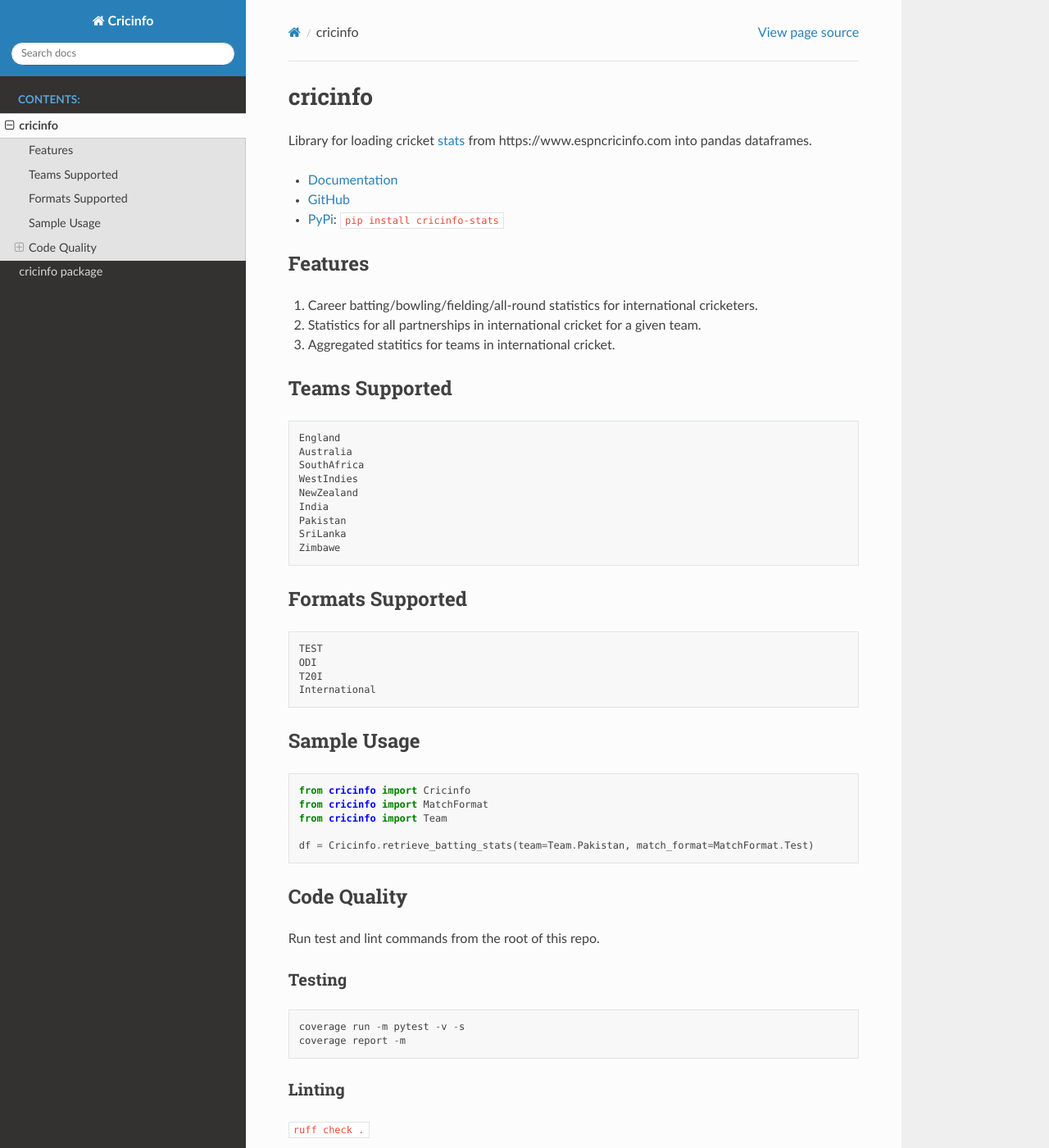
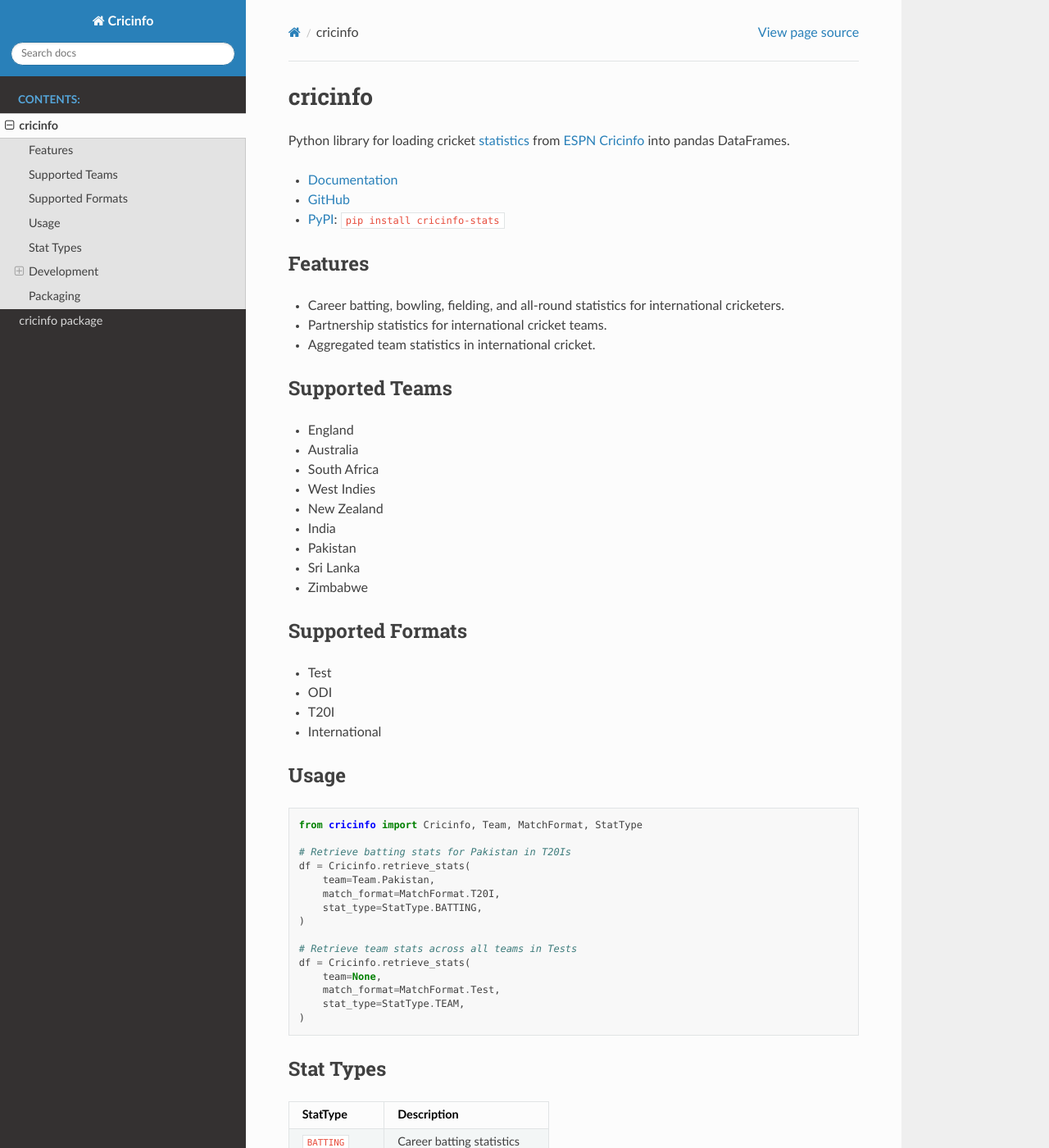
Before and after one commit to aaraza/cricinfo, a Sphinx documentation site: the page built from docs/source/README.md, in a window 1280 px wide and 1400 px high. Shown: the whole window at 82% size. Built offline with Sphinx 7.4.7 and the Read the Docs theme 3.1.0, drawn with Linux system fonts in a browser that asks for light colours; some of the changed text lies outside the part shown.

Commit message:
Update documentation across project
Add module docstring to __init__.py, expand StatType docstring, sync
docs/source/README.md with root README, add StatType to Sphinx autodoc,
remove duplicate config definitions in conf.py, fix setup.py description
and bump python_requires to 3.10+ (required by union type syntax).

Co-Authored-By: Claude Opus 4.6 <noreply@anthropic.com>

````diff
--- a/cricinfo/__init__.py
+++ b/cricinfo/__init__.py
@@ -1,3 +1,5 @@
+"""Python library for loading cricket statistics from ESPN Cricinfo into pandas DataFrames."""
+
 from .cricinfo import Cricinfo
 from .match_format import MatchFormat
 from .stat_type import StatType
--- a/docs/source/README.md
+++ b/docs/source/README.md
@@ -1,63 +1,94 @@
 # cricinfo
 
-Library for loading cricket [stats](https://stats.espncricinfo.com/ci/engine/stats/index.html) from https://www.espncricinfo.com into pandas dataframes.
+Python library for loading cricket [statistics](https://stats.espncricinfo.com/ci/engine/stats/index.html) from [ESPN Cricinfo](https://www.espncricinfo.com) into pandas DataFrames.
 
 - [Documentation](https://cricinfo.readthedocs.io/en/latest/)
 - [GitHub](https://github.com/aaraza/cricinfo)
-- [PyPi](https://pypi.org/project/cricinfo-stats/): `pip install cricinfo-stats`
+- [PyPI](https://pypi.org/project/cricinfo-stats/): `pip install cricinfo-stats`
 
 ## Features
 
-1. Career batting/bowling/fielding/all-round statistics for international cricketers.
-2. Statistics for all partnerships in international cricket for a given team.
-3. Aggregated statitics for teams in international cricket.
+- Career batting, bowling, fielding, and all-round statistics for international cricketers.
+- Partnership statistics for international cricket teams.
+- Aggregated team statistics in international cricket.
 
-## Teams Supported
-```
-England
-Australia
-SouthAfrica
-WestIndies
-NewZealand
-India
-Pakistan
-SriLanka
-Zimbawe
+## Supported Teams
+
+- England
+- Australia
+- South Africa
+- West Indies
+- New Zealand
+- India
+- Pakistan
+- Sri Lanka
+- Zimbabwe
+
+## Supported Formats
+
+- Test
+- ODI
+- T20I
+- International
+
+## Usage
+
+```python
+from cricinfo import Cricinfo, Team, MatchFormat, StatType
+
+# Retrieve batting stats for Pakistan in T20Is
+df = Cricinfo.retrieve_stats(
+    team=Team.Pakistan,
+    match_format=MatchFormat.T20I,
+    stat_type=StatType.BATTING,
+)
+
+# Retrieve team stats across all teams in Tests
+df = Cricinfo.retrieve_stats(
+    team=None,
+    match_format=MatchFormat.Test,
+    stat_type=StatType.TEAM,
+)
 ```
 
-## Formats Supported
-```
-TEST
-ODI
-T20I
-International
-```
+## Stat Types
 
-## Sample Usage
-```
-from cricinfo import Cricinfo
-from cricinfo import MatchFormat
-from cricinfo import Team
+| StatType | Description |
+|---|---|
+| `BATTING` | Career batting statistics |
+| `BOWLING` | Career bowling statistics |
+| `FIELDING` | Career fielding statistics |
+| `ALLROUND` | Career all-round statistics |
+| `PARTNERSHIP` | Partnership statistics |
+| `TEAM` | Team statistics |
+| `AGGREGATE` | Aggregated team statistics |
 
-df = Cricinfo.retrieve_batting_stats(team=Team.Pakistan, match_format=MatchFormat.Test)
-```
-
-## Code Quality
-Run test and lint commands from the root of this repo.
+## Development
 
 ### Testing
+
 ```
 coverage run -m pytest -v -s
 coverage report -m
 ```
 
 ### Linting
-`ruff check .`
+
+```
+ruff check .
+```
 
 ### Documentation
+
 ```
 cp README.md docs/source/README.md
 cd docs/
 make clean
 make html
 ```
+
+## Packaging
+
+Update the version in:
+1. `setup.py`
+2. `docs/source/conf.py`
--- a/docs/source/conf.py
+++ b/docs/source/conf.py
@@ -18,7 +18,14 @@ release = '1.0.4'
 # -- General configuration ---------------------------------------------------
 # https://www.sphinx-doc.org/en/master/usage/configuration.html#general-configuration
 
-extensions = []
+extensions = [
+    'sphinx.ext.autodoc',
+    'sphinx.ext.napoleon',
+    'sphinx.ext.viewcode',
+    'sphinx.ext.autosummary',
+    'sphinx.ext.intersphinx',
+    'myst_parser',
+]
 
 templates_path = ['_templates']
 exclude_patterns = []
@@ -26,21 +33,10 @@ exclude_patterns = []
 # -- Options for HTML output -------------------------------------------------
 # https://www.sphinx-doc.org/en/master/usage/configuration.html#options-for-html-output
 
-html_theme = 'alabaster'
+html_theme = 'sphinx_rtd_theme'
 html_static_path = ['_static']
 
-
-
-extensions = [
-    'sphinx.ext.autodoc',          # Automatically document modules
-    'sphinx.ext.napoleon',         # Support for Google/NumPy style docstrings
-    'sphinx.ext.viewcode',         # Add links to source code
-    'sphinx.ext.autosummary',      # Generate summaries for modules/classes
-    'sphinx.ext.intersphinx',
-    'myst_parser'
-]
-
-html_theme = 'sphinx_rtd_theme'
+# -- Autodoc configuration ---------------------------------------------------
 
 autodoc_default_options = {
     'members': True,
@@ -51,6 +47,8 @@ autodoc_default_options = {
     'show-inheritance': True,
 }
 
+# -- Intersphinx configuration -----------------------------------------------
+
 intersphinx_mapping = {
     'python': ('https://docs.python.org/3', None),
 }
--- a/pyproject.toml
+++ b/pyproject.toml
@@ -1,3 +1,6 @@
 [build-system]
 requires = ["setuptools", "wheel"]
 build-backend = "setuptools.build_meta"
+
+[tool.pytest.ini_options]
+pythonpath = ["."]
--- a/setup.py
+++ b/setup.py
@@ -5,7 +5,7 @@ setup(
     version="1.0.4",
     author="Ali Raza",
     author_email="aaraza1995@gmail.com",
-    description="Python/Pandas Client for https://www.espncricinfo.com stats",
+    description="Python library for loading cricket statistics from ESPN Cricinfo into pandas DataFrames",
     long_description=open("README.md").read(),
     long_description_content_type="text/markdown",
     url="https://github.com/aaraza/cricinfo",
@@ -15,7 +15,7 @@ setup(
         "License :: OSI Approved :: MIT License",
         "Operating System :: OS Independent",
     ],
-    python_requires=">=3.7",  # Adjust as needed
+    python_requires=">=3.10",
     install_requires=[
         "pandas>=2.2.3",
         "requests>=2.32.3",
````
Also changed, not shown: docs/source/cricinfo.rst (+8 -0 lines), 1 other file.
